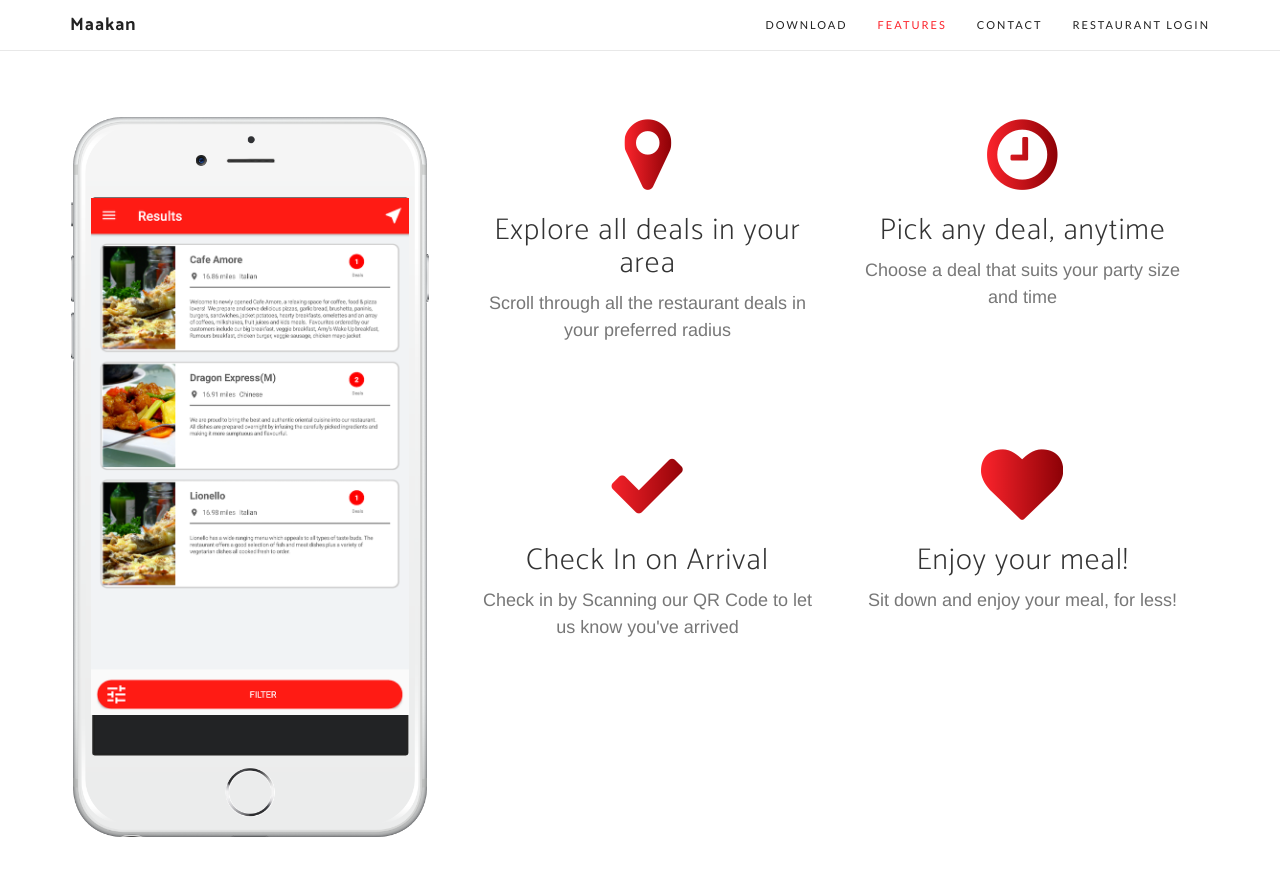
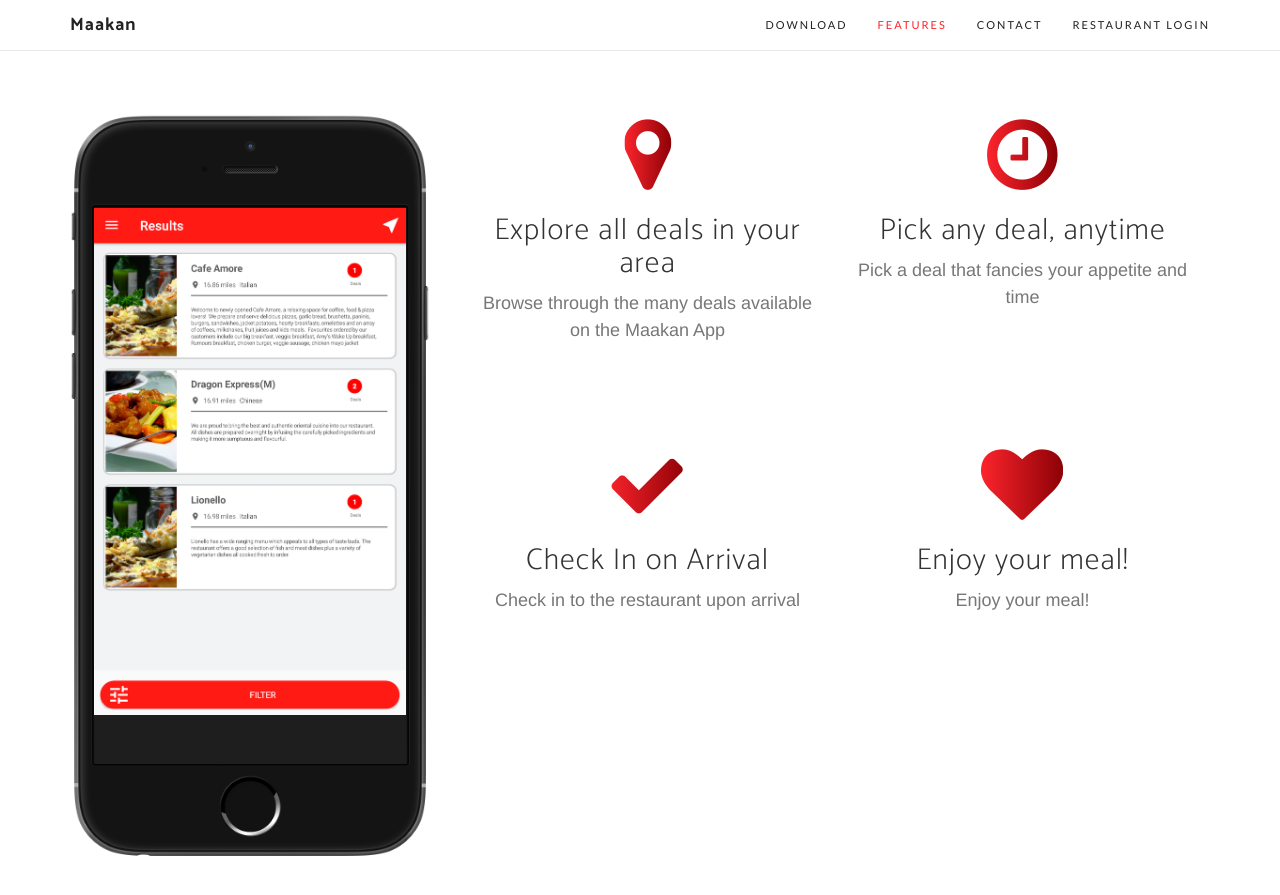
Before and after one commit to jameshamann/maakansite, a Jekyll site: the page built from index.html, in a window 1280 px wide and 900 px high, scrolled down 1104 px. Shown: the top 895 px of the window. Built offline with Jekyll 4.4.1, drawn with Linux system fonts in a browser that asks for light colours; nearby versions of some CDN libraries; some web fonts are replaced; the list of posts is cut into pages by our own code; comment, search, counter and statistics services are not loaded.

Commit message:
changes wording and some styling

```diff
--- a/_includes/header.html
+++ b/_includes/header.html
@@ -22,7 +22,7 @@
                         <div class="device">
                             <div class="screen">
                                 <!-- Demo image for screen mockup, you can put an image here, some HTML, an animation, video, or anything else! -->
-                                <img src="/img/demo-screen-1.jpg" class="img-responsive" alt="">
+                                <img src="/img/giphy.gif" class="img-responsive" alt="">
                             </div>
                             <div class="button">
                                 <!-- You can hook the "home button" to some JavaScript events or just remove it -->
--- a/_includes/services.html
+++ b/_includes/services.html
@@ -13,7 +13,7 @@
             <div class="row">
                 <div class="col-md-4">
                     <div class="device-container">
-                        <div class="device-mockup iphone6_plus portrait white">
+                        <div class="device-mockup iphone6 portrait black">
                             <div class="device">
                                 <div class="screen">
                                     <!-- Demo image for screen mockup, you can put an image here, some HTML, an animation, video, or anything else! -->
@@ -32,14 +32,14 @@
                                 <div class="feature-item">
                                     <i class='fa fa-map-marker faa-pulse animated fa-4x'></i>
                                     <h3>Explore all deals in your area</h3>
-                                    <p class="text-muted">Scroll through all the restaurant deals in your preferred radius</p>
+                                    <p class="text-muted">Browse through the many deals available on the Maakan App</p>
                                 </div>
                             </div>
                             <div class="col-md-6">
                                 <div class="feature-item">
                                     <i class='fa fa-clock-o faa-pulse animated fa-4x'></i></i>
                                     <h3>Pick any deal, anytime</h3>
-                                    <p class="text-muted">Choose a deal that suits your party size and time</p>
+                                    <p class="text-muted">Pick a deal that fancies your appetite and time</p>
                                 </div>
                             </div>
                         </div>
@@ -48,14 +48,14 @@
                                 <div class="feature-item">
                                     <i class='fa fa-check faa-pulse animated fa-4x'></i>
                                     <h3>Check In on Arrival</h3>
-                                    <p class="text-muted">Check in by Scanning our QR Code to let us know you've arrived</p>
+                                    <p class="text-muted">Check in to the restaurant upon arrival</p>
                                 </div>
                             </div>
                             <div class="col-md-6">
                                 <div class="feature-item">
                                     <i class='fa fa-heart faa-pulse animated fa-4x'></i>
                                     <h3>Enjoy your meal!</h3>
-                                    <p class="text-muted">Sit down and enjoy your meal, for less!</p>
+                                    <p class="text-muted">Enjoy your meal!</p>
                                 </div>
                             </div>
                         </div>
```
Also changed, not shown: img/giphy.gif (added), 1 other file.
